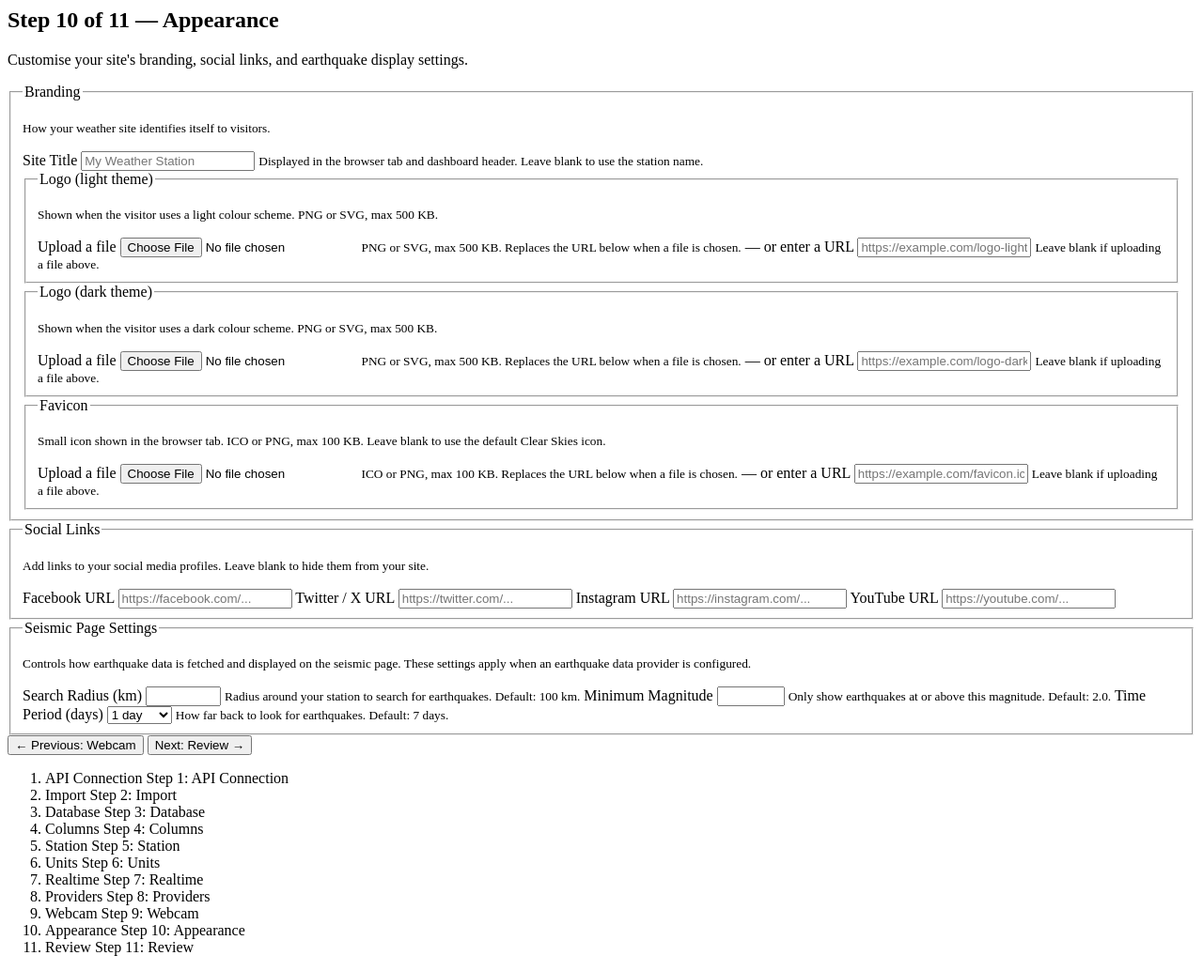
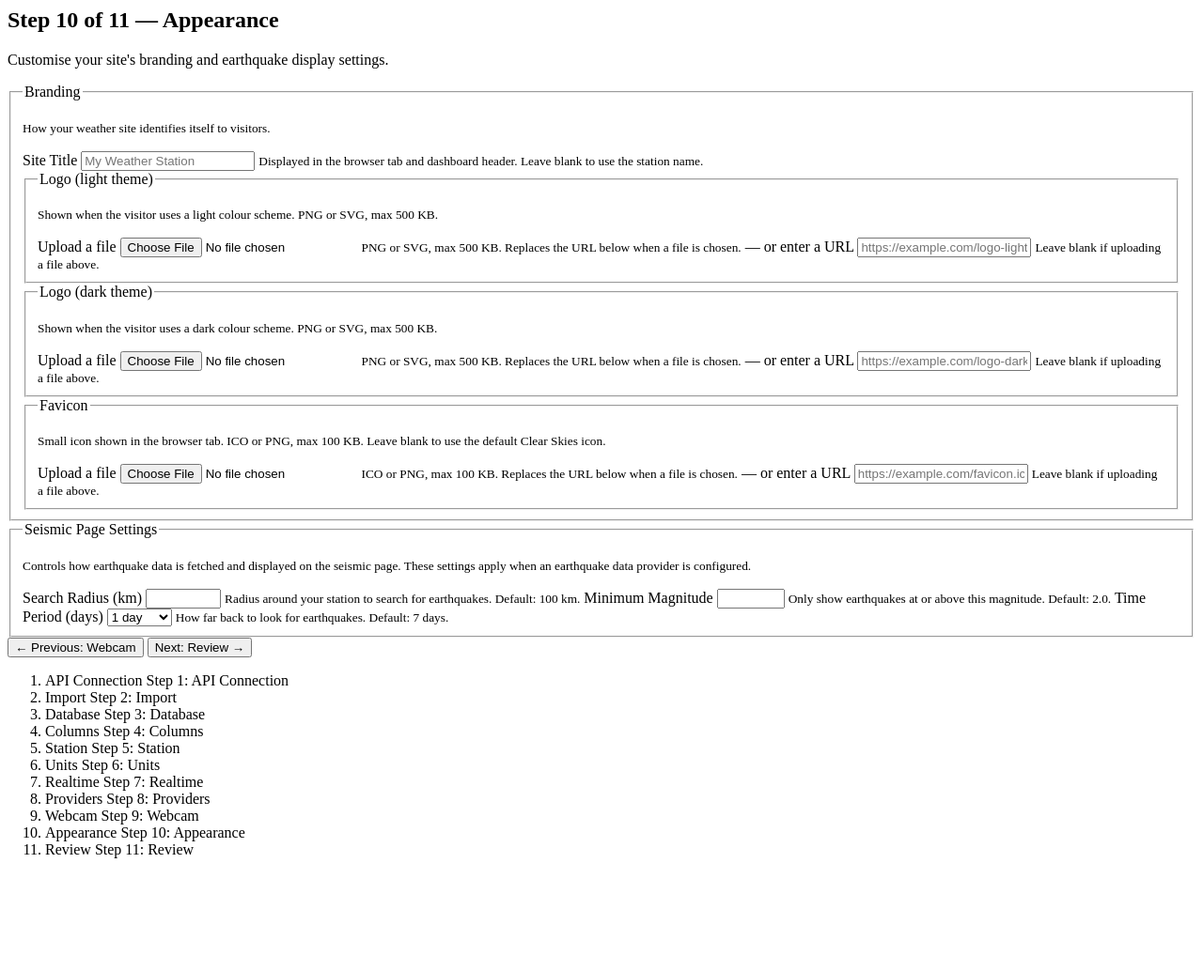
Before and after one commit to clearskies-wx/weewx-clearskies-stack, a FastAPI app: template weewx_clearskies_config/templates/wizard/step_appearance.html in a window 1280 px wide. Shown: the whole page at 94% size. After the commit the page ends 914 px from the top, so only its background shows below. Run offline with FastAPI, Linux system fonts and the light colour scheme; the template is opened without the code that fills it, so the values that code supplies are empty; parts of the project's set-up code (start-up, migrations or seed data) failed here and were passed over.

Commit message:
﻿refactor(wizard): remove social profile URLs from Appearance step
- Remove Social Links fieldset (Facebook, Twitter, Instagram, YouTube URL inputs)
  from step_appearance.html
- Remove facebook_url, twitter_url, instagram_url, youtube_url fields from
  WizardState in state.py
- Remove social URL reads from step8_appearance_post in routes.py
- Remove social section from api_payload in wizard apply handler (routes.py)
- Remove social field merge from wizard_index prior-state restore (routes.py)
- Remove social merge from _merge_from_existing_config (routes.py)
- Remove social merge from _merge_from_api_current_config (routes.py)
- Remove cfg["social"] block from config_writer.py
- Remove social_section reading from state_persistence.py
- Remove Social Links summary section from step_review.html
- Update header text and comments to remove social references

All 312 tests pass.

Co-Authored-By: Claude Opus 4.6 (1M context) <noreply@anthropic.com>

```diff
--- a/weewx_clearskies_config/templates/wizard/step_appearance.html
+++ b/weewx_clearskies_config/templates/wizard/step_appearance.html
@@ -1,7 +1,7 @@
 <article>
   <header>
     <h2>Step 10 of 11 — Appearance</h2>
-    <p>Customise your site's branding, social links, and earthquake display settings.</p>
+    <p>Customise your site's branding and earthquake display settings.</p>
   </header>
 
   {% if error %}
@@ -136,43 +136,6 @@
     </fieldset>
 
     {# ================================================================== #}
-    {# Section 2: Social Links                                             #}
-    {# ================================================================== #}
-
-    <fieldset>
-      <legend>Social Links</legend>
-      <p><small>Add links to your social media profiles. Leave blank to hide them from your site.</small></p>
-
-      <label for="facebook_url">Facebook URL</label>
-      <input type="text"
-             id="facebook_url"
-             name="facebook_url"
-             value="{{ state.facebook_url }}"
-             placeholder="https://facebook.com/...">
-
-      <label for="twitter_url">Twitter / X URL</label>
-      <input type="text"
-             id="twitter_url"
-             name="twitter_url"
-             value="{{ state.twitter_url }}"
-             placeholder="https://twitter.com/...">
-
-      <label for="instagram_url">Instagram URL</label>
-      <input type="text"
-             id="instagram_url"
-             name="instagram_url"
-             value="{{ state.instagram_url }}"
-             placeholder="https://instagram.com/...">
-
-      <label for="youtube_url">YouTube URL</label>
-      <input type="text"
-             id="youtube_url"
-             name="youtube_url"
-             value="{{ state.youtube_url }}"
-             placeholder="https://youtube.com/...">
-    </fieldset>
-
-    {# ================================================================== #}
     {# Section 3: Seismic Page Settings                                    #}
     {# ================================================================== #}
 
--- a/weewx_clearskies_config/wizard/routes.py
+++ b/weewx_clearskies_config/wizard/routes.py
@@ -25,8 +25,8 @@ Route summary:
   POST /wizard/step/6           — save provider choices + keys, return step 7 fragment (webcam)
   GET  /wizard/step/7           — webcam configuration, render step 7 fragment
   POST /wizard/step/7           — save webcam settings, return step 8 fragment (appearance)
-  GET  /wizard/step/8           — appearance (branding + social + seismic), render step 8 fragment
-  POST /wizard/step/8           — save appearance settings (branding, social URLs, earthquake config), return step 9 fragment (review)
+  GET  /wizard/step/8           — appearance (branding + seismic), render step 8 fragment
+  POST /wizard/step/8           — save appearance settings (branding, earthquake config), return step 9 fragment (review)
   GET  /wizard/step/9           — review summary, render step 9 fragment
   POST /wizard/apply            — send config to API, write local config files, render completion page
 """
@@ -729,14 +729,6 @@ async def wizard_index(request: Request) -> HTMLResponse:
                 state.logo_dark_url = prior.logo_dark_url
             if not state.favicon_url and prior.favicon_url:
                 state.favicon_url = prior.favicon_url
-            if not state.facebook_url and prior.facebook_url:
-                state.facebook_url = prior.facebook_url
-            if not state.twitter_url and prior.twitter_url:
-                state.twitter_url = prior.twitter_url
-            if not state.instagram_url and prior.instagram_url:
-                state.instagram_url = prior.instagram_url
-            if not state.youtube_url and prior.youtube_url:
-                state.youtube_url = prior.youtube_url
             if state.earthquake_radius_km == 100.0 and prior.earthquake_radius_km != 100.0:
                 state.earthquake_radius_km = prior.earthquake_radius_km
             if state.earthquake_min_magnitude == 2.0 and prior.earthquake_min_magnitude != 2.0:
@@ -1814,7 +1806,7 @@ async def step7_post(request: Request) -> HTMLResponse:
 
 
 # ---------------------------------------------------------------------------
-# Step 8: Appearance (branding + social links + seismic page settings)
+# Step 8: Appearance (branding + seismic page settings)
 # ---------------------------------------------------------------------------
 
 # Allowed file types for branding uploads.
@@ -1911,7 +1903,7 @@ async def step8_appearance_get(request: Request) -> HTMLResponse:
 
 @router.post("/step/8", response_class=HTMLResponse)
 async def step8_appearance_post(request: Request) -> HTMLResponse:
-    """Save branding, social URLs, and earthquake config; advance to step 9 (review)."""
+    """Save branding and earthquake config; advance to step 9 (review)."""
     session_id = _require_session(request)
     form = await request.form()
     state = get_wizard_state(session_id)
@@ -1948,12 +1940,6 @@ async def step8_appearance_post(request: Request) -> HTMLResponse:
             {"step": 10, "state": state, "error": " ".join(errors)},
             status_code=422,
         )
-
-    # --- Social Links ---
-    state.facebook_url = str(form.get("facebook_url", "")).strip()
-    state.twitter_url = str(form.get("twitter_url", "")).strip()
-    state.instagram_url = str(form.get("instagram_url", "")).strip()
-    state.youtube_url = str(form.get("youtube_url", "")).strip()
 
     # --- Earthquake / Seismic Page Settings ---
     radius_raw = str(form.get("earthquake_radius_km", "100")).strip()
@@ -2110,14 +2096,6 @@ async def wizard_apply(request: Request) -> HTMLResponse:
         "logo_light_url": state.logo_light_url,
         "logo_dark_url": state.logo_dark_url,
         "favicon_url": state.favicon_url,
-    }
-
-    # Social media URLs.
-    api_payload["social"] = {
-        "facebook_url": state.facebook_url,
-        "twitter_url": state.twitter_url,
-        "instagram_url": state.instagram_url,
-        "youtube_url": state.youtube_url,
     }
 
     # Earthquake provider settings (sent even when no earthquakes provider is
@@ -2597,14 +2575,6 @@ def _merge_from_existing_config(state: WizardState) -> None:
         state.logo_dark_url = existing.logo_dark_url
     if not state.favicon_url and existing.favicon_url:
         state.favicon_url = existing.favicon_url
-    if not state.facebook_url and existing.facebook_url:
-        state.facebook_url = existing.facebook_url
-    if not state.twitter_url and existing.twitter_url:
-        state.twitter_url = existing.twitter_url
-    if not state.instagram_url and existing.instagram_url:
-        state.instagram_url = existing.instagram_url
-    if not state.youtube_url and existing.youtube_url:
-        state.youtube_url = existing.youtube_url
     if state.earthquake_radius_km == 100.0 and existing.earthquake_radius_km != 100.0:
         state.earthquake_radius_km = existing.earthquake_radius_km
     if state.earthquake_min_magnitude == 2.0 and existing.earthquake_min_magnitude != 2.0:
@@ -2731,18 +2701,6 @@ def _merge_from_api_current_config(client: ApiClient, state: WizardState) -> Non
         if not state.favicon_url and branding.get("favicon_url"):
             state.favicon_url = str(branding["favicon_url"])
 
-    # --- Social ---
-    social = config.get("social", {})
-    if isinstance(social, dict):
-        if not state.facebook_url and social.get("facebook_url"):
-            state.facebook_url = str(social["facebook_url"])
-        if not state.twitter_url and social.get("twitter_url"):
-            state.twitter_url = str(social["twitter_url"])
-        if not state.instagram_url and social.get("instagram_url"):
-            state.instagram_url = str(social["instagram_url"])
-        if not state.youtube_url and social.get("youtube_url"):
-            state.youtube_url = str(social["youtube_url"])
-
     # --- Earthquake settings ---
     earthquakes = config.get("earthquakes", {})
     if isinstance(earthquakes, dict):
--- a/weewx_clearskies_config/wizard/state.py
+++ b/weewx_clearskies_config/wizard/state.py
@@ -115,12 +115,6 @@ class WizardState:
     logo_dark_url: str = ""
     favicon_url: str = ""
 
-    # Social (step 9)
-    facebook_url: str = ""
-    twitter_url: str = ""
-    instagram_url: str = ""
-    youtube_url: str = ""
-
     # Seismic config (inline in provider step, earthquakes domain)
     earthquake_radius_km: float = 100.0
     earthquake_min_magnitude: float = 2.0
```
Also changed, not shown: weewx_clearskies_config/templates/wizard/step_review.html (+1 -22 lines), weewx_clearskies_config/wizard/config_writer.py (+0 -7 lines), weewx_clearskies_config/wizard/state_persistence.py (+0 -11 lines).
